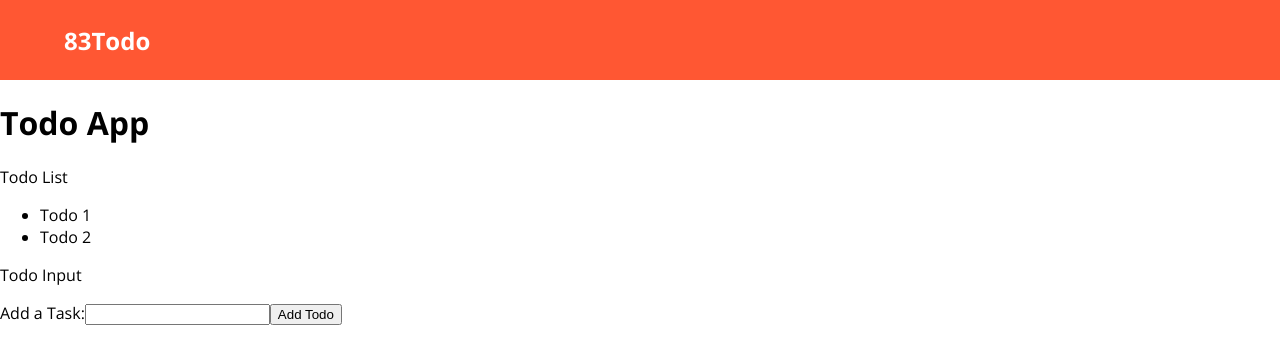
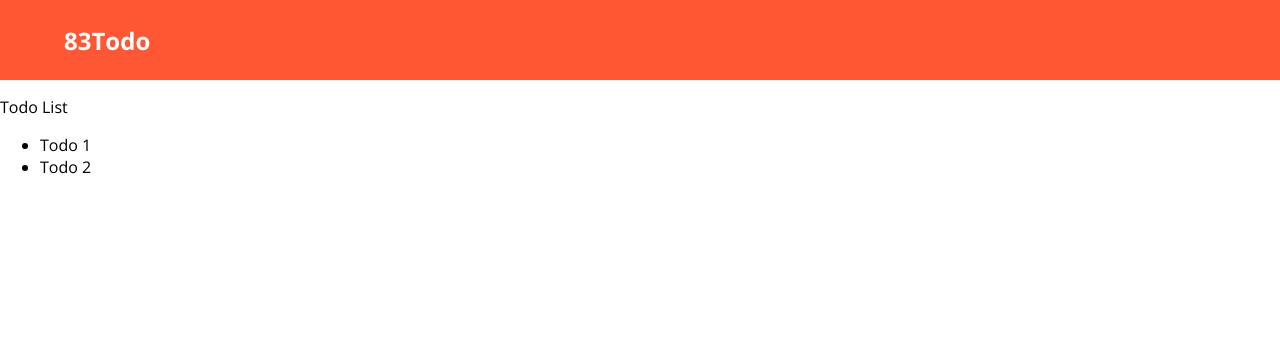
Before and after one commit to 83matthewr/83Todo, a Vue app: page / in a window 1280 px wide. Shown: the top 364 px of the page. Built offline with nearby package versions, Linux system fonts and the light colour scheme.

Commit message:
Added task store

```diff
--- a/src/App.vue
+++ b/src/App.vue
@@ -1,39 +1,20 @@
 <template>
   <header-nav></header-nav>
   <div class="container">
-    <h1>Todo App</h1>
     <section class="todo-list">
       <p>Todo List</p>
       <ul>
-        <li v-for="todo in todos" :key="todo.text">{{ todo.text }}</li>
+        <li v-for="task in tasks" :key="task.title">{{ task.title }}</li>
       </ul>
-    </section>
-    <section class="todo-input-div">
-      <p>Todo Input</p>
-      <label for="todo-input">Add a Task:</label>
-      <input id="todo-input" type="text" v-model="todoInput" />
-      <button :onClick="addTodo">Add Todo</button>
     </section>
   </div>
 </template>
 
 <script setup>
 import HeaderNav from "./components/layout/HeaderNav.vue";
-import { ref } from "vue";
-import DATA from "./dummy_data";
+import { computed } from "vue";
+import { useTaskStore } from "./stores/tasks";
 
-const todos = ref(DATA);
-const todoInput = ref("");
-
-const addTodo = (e) => {
-  e.preventDefault();
-
-  if (todoInput.value === "") return;
-
-  const newTodo = {
-    text: todoInput.value,
-  };
-
-  todos.value.push(newTodo);
-};
+const store = useTaskStore();
+const tasks = computed(() => store.tasks);
 </script>
--- a/src/components/layout/HeaderNav.vue
+++ b/src/components/layout/HeaderNav.vue
@@ -16,12 +16,11 @@ header {
 }
 nav {
   width: 90%;
+  max-width: 1280px;
   margin: 0px auto;
 }
 h1 {
   color: white;
   font-family: 'Open Sans', sans-serif;
 }
-
-
 </style>
--- a/src/dummy_data.js
+++ b/src/dummy_data.js
@@ -1,10 +1,13 @@
-/* eslint-disable prettier/prettier */
 const todos = [
   {
-    text: "Todo 1",
+    title: "Todo 1",
+    notes: "Just another todo here",
+    completed: false
   },
   {
-    text: "Todo 2",
+    title: "Todo 2",
+    notes: "Just another todo here",
+    completed: false
   },
 ];
 
--- a/src/main.js
+++ b/src/main.js
@@ -1,9 +1,12 @@
 import { createApp } from "vue";
+import { createPinia } from "pinia";
 
 import App from "./App.vue";
-
 import "./assets/main.css";
 
+const pinia = createPinia();
 const app = createApp(App);
 
+app.use(pinia);
+
 app.mount("#app");
--- /dev/null
+++ b/src/stores/tasks.js
@@ -0,0 +1,14 @@
+import { defineStore } from "pinia";
+import { ref } from "vue";
+
+import DATA from "../dummy_data";
+
+export const useTaskStore = defineStore("tasks", () => {
+  const tasks = ref(DATA);
+
+  const addTask = (newTask) => {
+    tasks.value.push(newTask);
+  }
+
+  return { tasks, addTask }
+})
```
Also changed, not shown: src/stores/counter.js (deleted, +0 -12 lines), src/stores/auth.js (added).
